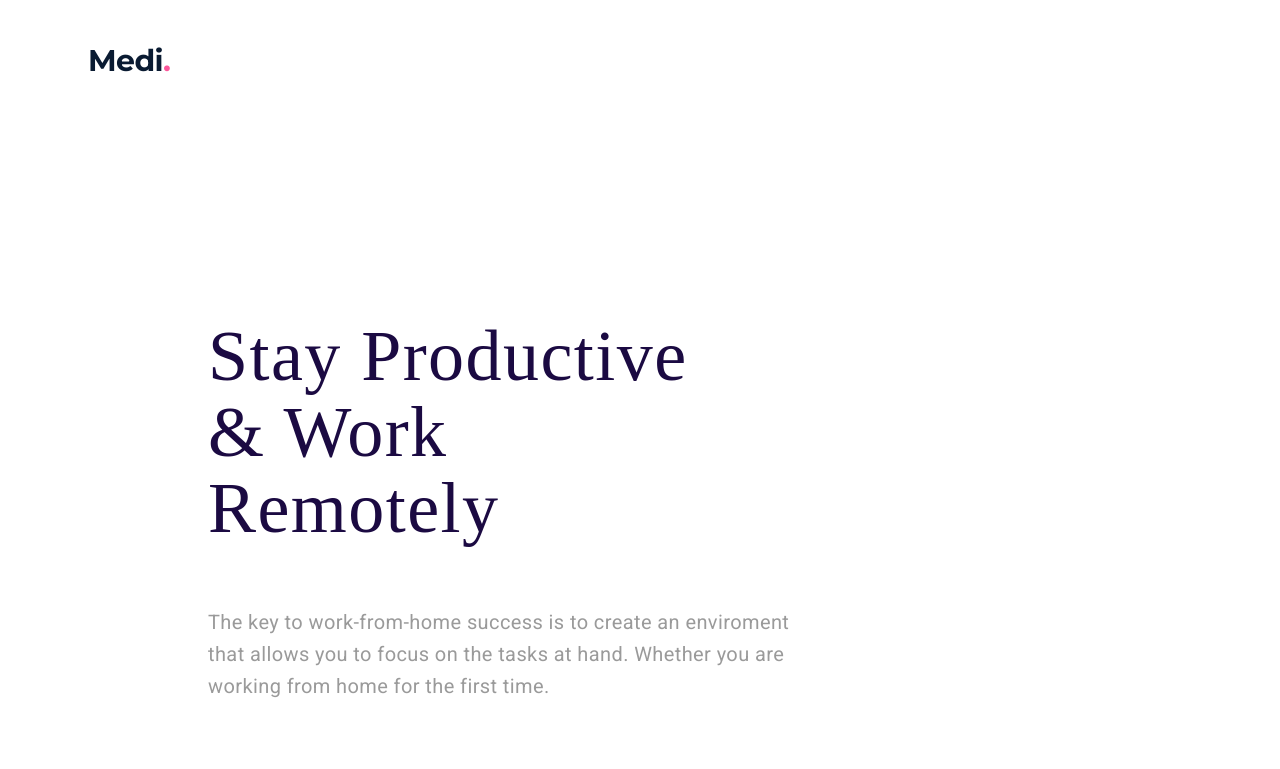
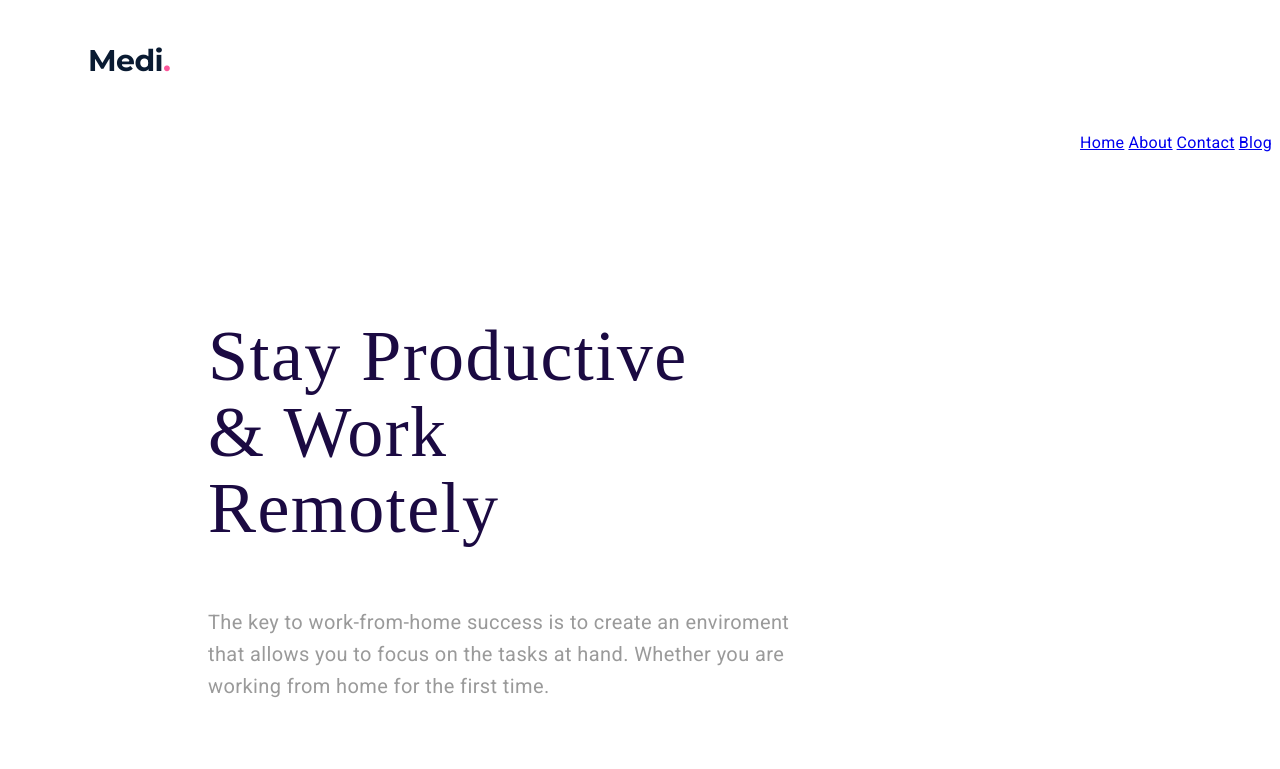
Before and after one commit to tanyapeterson/landing-page-test, a plain HTML site: page index.html in a window 1280 px wide. Shown: the top 769 px of the page. Drawn offline with Linux system fonts and the light colour scheme; a web font is replaced by a local one.

Commit message:
added navigation bar

```diff
--- a/index.html
+++ b/index.html
@@ -17,8 +17,20 @@
 <body>
     <header>
         <h3 class="main-logo">Medi<span class="dot">.</span></h3>
+
+        <nav>
+            <div>
+                <ul>
+                    <li><a href="#">Home</a></li>
+                    <li><a href="#">About</a></li>
+                    <li><a href="#">Contact</a></li>
+                    <li><a href="#">Blog</a></li>
+                </ul>
+            </div>
+        </nav>
     </header>
     <main>
+
         <section>
             <h1 class="title">Stay Productive &
                 Work Remotely</h1>
--- a/styles/index.css
+++ b/styles/index.css
@@ -73,3 +73,28 @@
 section {
     display: inline-block;
 }
+
+
+nav ul {
+    float: right;
+}
+
+nav li {
+    display: inline-block;
+    list-style: none;
+}
+
+
+li {
+    font-family: 'Roboto';
+    font-style: normal;
+    font-weight: 400;
+    font-size: 16px;
+    line-height: 24px;
+    /* identical to box height, or 150% */
+    text-align: center;
+    letter-spacing: 0.02em;
+    color: #1B0A42;
+
+
+}
```
